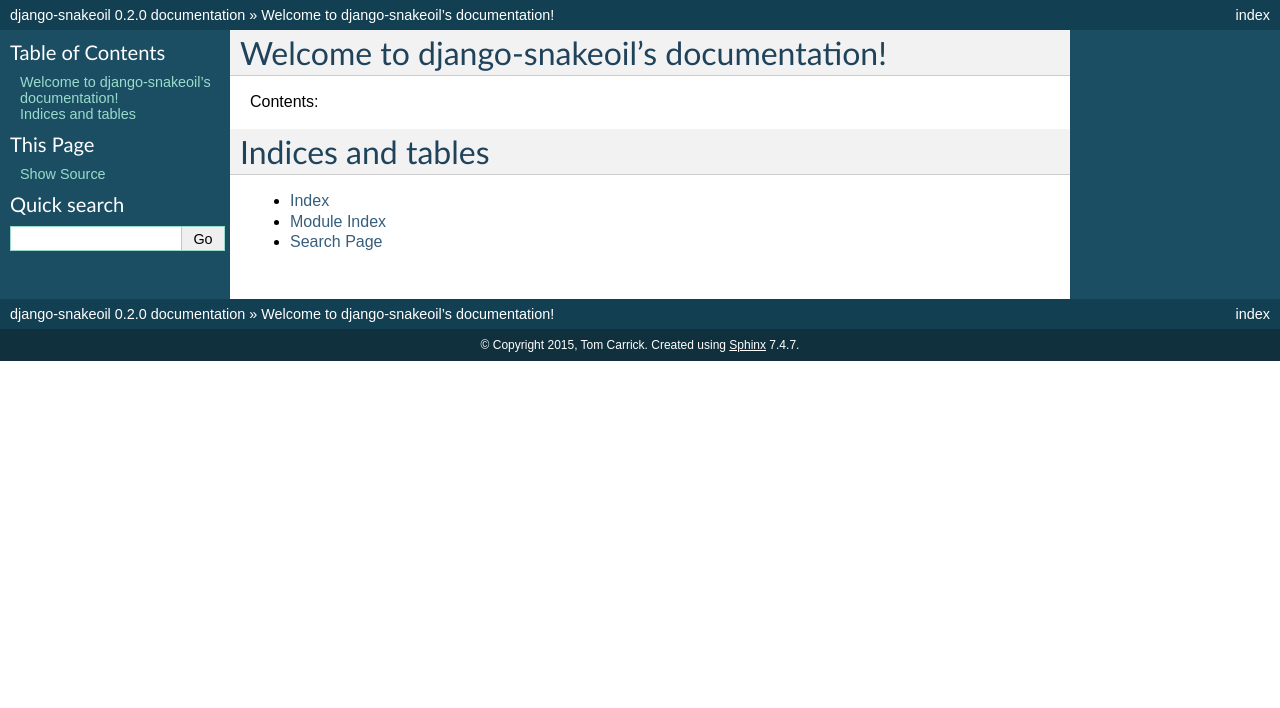
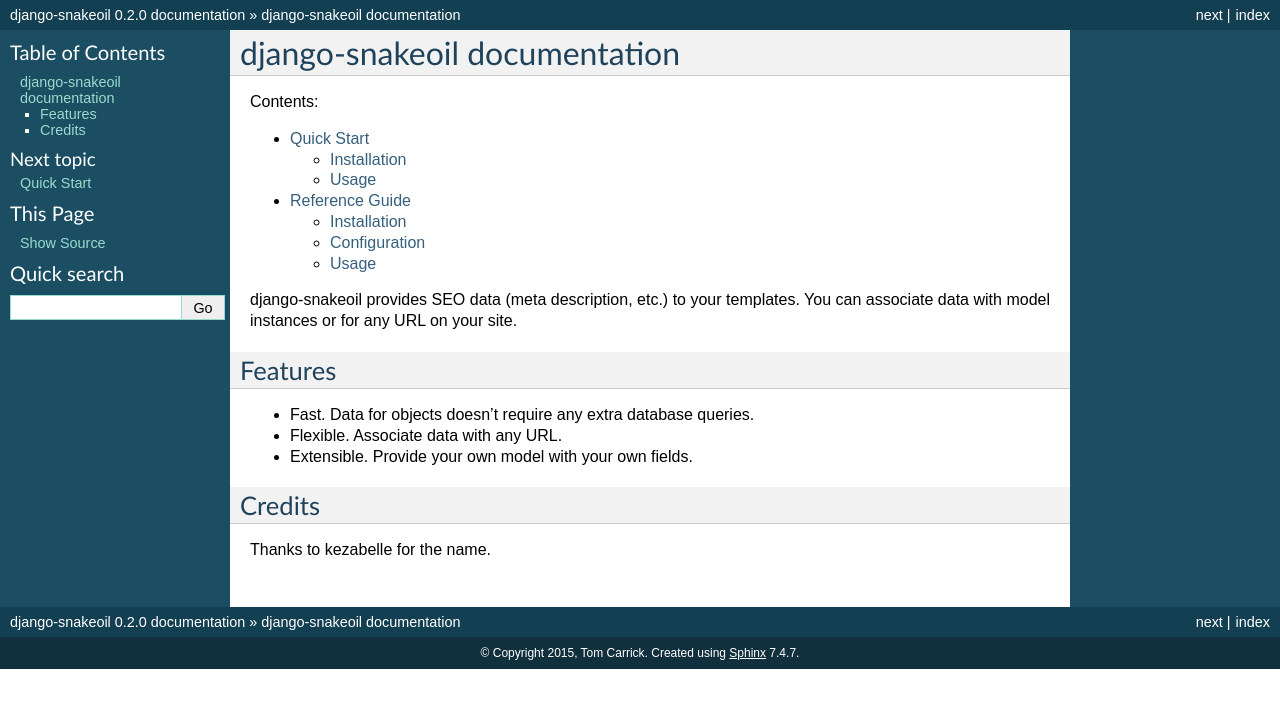
Before and after one commit to knyghty/django-snakeoil, a Sphinx documentation site: the page built from docs/index.rst, in a window 1280 px wide. Shown: the top 708 px of the page. Built offline with Sphinx 7.4.7, drawn with Linux system fonts in a browser that asks for light colours.

Commit message:
Add docs

```diff
--- a/docs/index.rst
+++ b/docs/index.rst
@@ -1,16 +1,31 @@
-Welcome to django-snakeoil's documentation!
-===========================================
+#############################
+django-snakeoil documentation
+#############################
 
 Contents:
 
 .. toctree::
    :maxdepth: 2
 
+   quickstart
+   reference
 
 
-Indices and tables
-==================
+django-snakeoil provides SEO data (meta description, etc.) to your templates.
+You can associate data with model instances or for any URL on your site.
 
-* :ref:`genindex`
-* :ref:`modindex`
-* :ref:`search`
+
+********
+Features
+********
+
+* Fast. Data for objects doesn't require any extra database queries.
+* Flexible. Associate data with any URL.
+* Extensible. Provide your own model with your own fields.
+
+
+*******
+Credits
+*******
+
+Thanks to kezabelle for the name.
```
Also changed, not shown: README.rst (+10 -59 lines), docs/quickstart.rst (added, +46 -0 lines), docs/reference.rst (added, +106 -0 lines).
